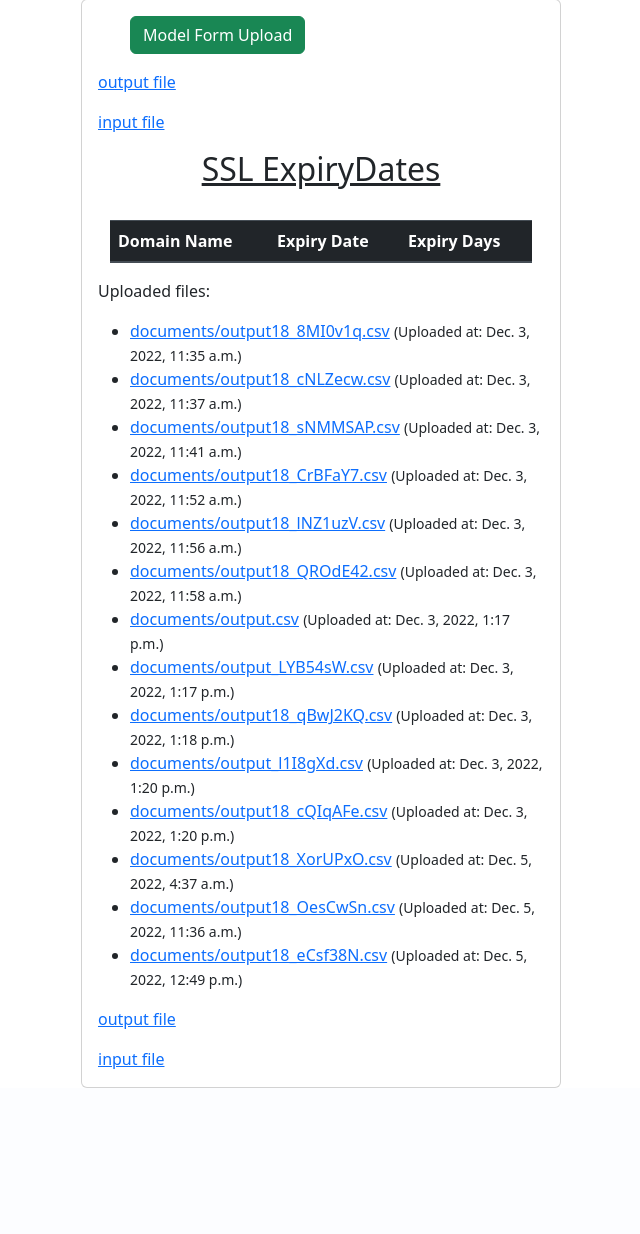
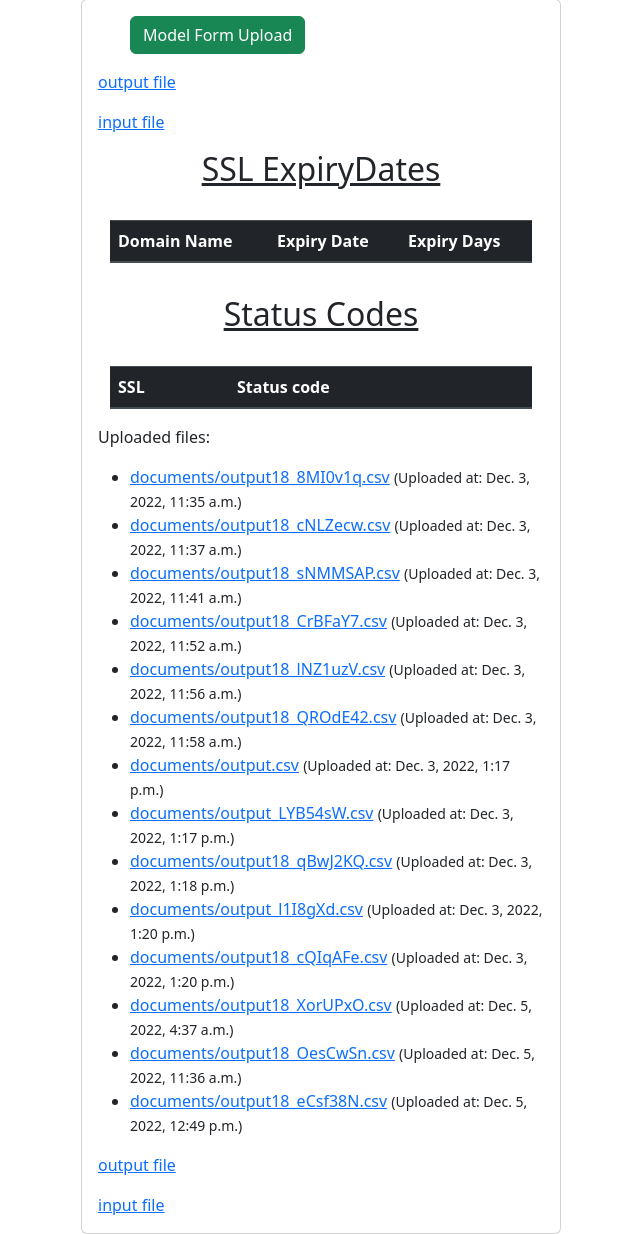
Before and after one commit to Prabhu141/Site-Checker, a Django app: template mysite/core/templates/csv.html in a window 1280 px wide. Shown: the part 103-1337 px from the top of the page, without its empty margins (319-959 px from the left). Before the commit the page ends 1191 px from the top, so only its background shows below. Run offline with Django 4.2, Linux system fonts and the light colour scheme; the template is opened without the code that fills it: values that come from a table or form of the project are taken from there, others are empty; data comes from the database, SQL or seed files in the repository; some libraries are stand-ins or nearby versions.

Commit message:
Add files via upload

```diff
--- a/mysite/core/templates/csv.html
+++ b/mysite/core/templates/csv.html
@@ -45,7 +45,7 @@
       </thead>
       <tbody>
       <!-- jinja2 Technique -->
-      {% if d %}
+
       {% for i in d %}
         <tr>
           <td>{{i.6}}</td>
@@ -55,7 +55,34 @@
           <td>{{i.Profit}}</td> -->
         </tr>
       {% endfor %}
-      {% endif %}
+
+      </tbody>
+    </table>
+  </div>
+  <p></p>
+  <div class="container">
+    <h2 class="text-center"><u>Status Codes </u></h2><br>
+    <table class="table table-dark table-striped">
+      <thead>
+        <tr>
+          <!-- <th>URL</th> -->
+          <th>SSL </th>
+          <th>Status code</th>
+        </tr>
+      </thead>
+      <tbody>
+      <!-- jinja2 Technique -->
+
+      {% for a in dssl %}
+        <tr>
+          <!-- <td>{{a.Urls}}</td> -->
+          <td>{{a.Status_code}}</td>
+          <td>{{a.SSL}}</td>
+          <!-- <td>{{i.State}}</td>
+          <td>{{i.Profit}}</td> -->
+        </tr>
+      {% endfor %}
+
       </tbody>
     </table>
   </div>
```
